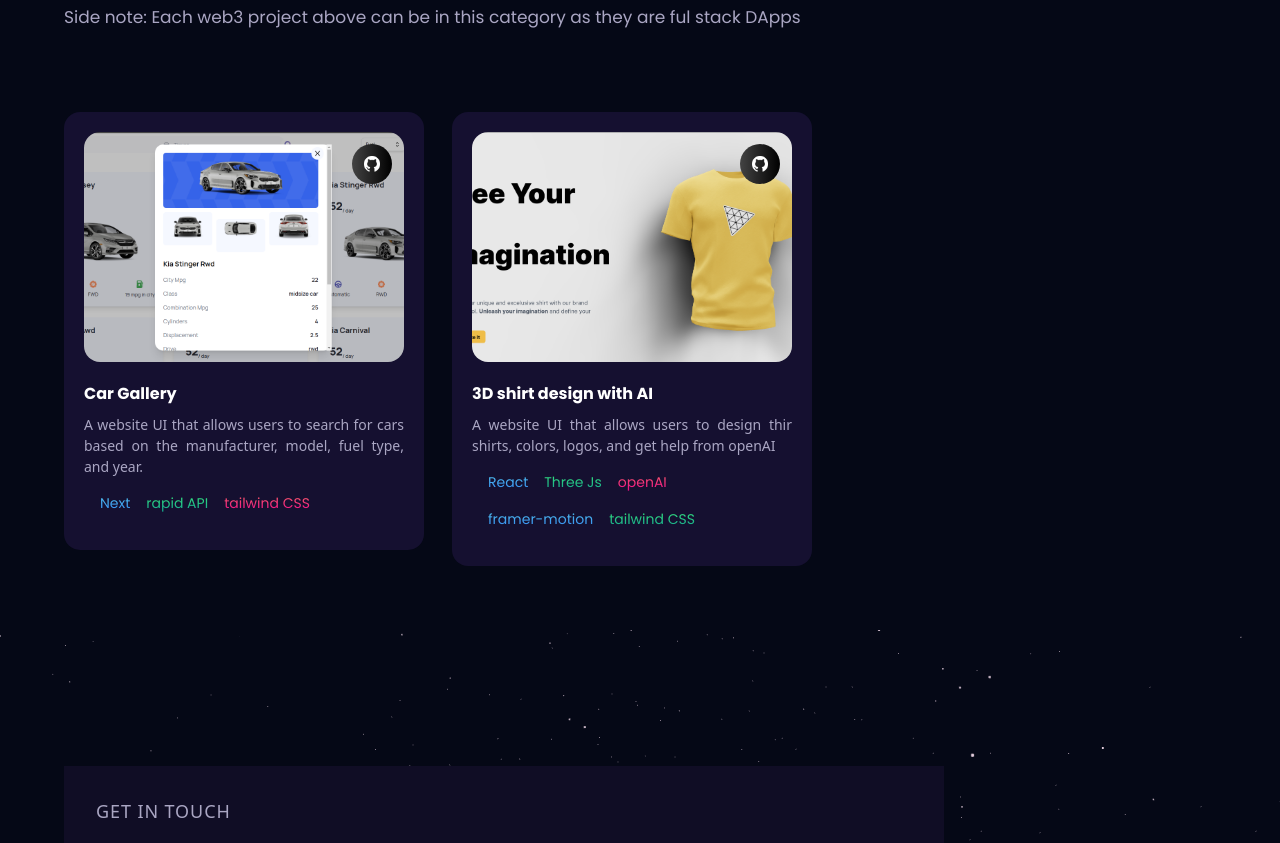
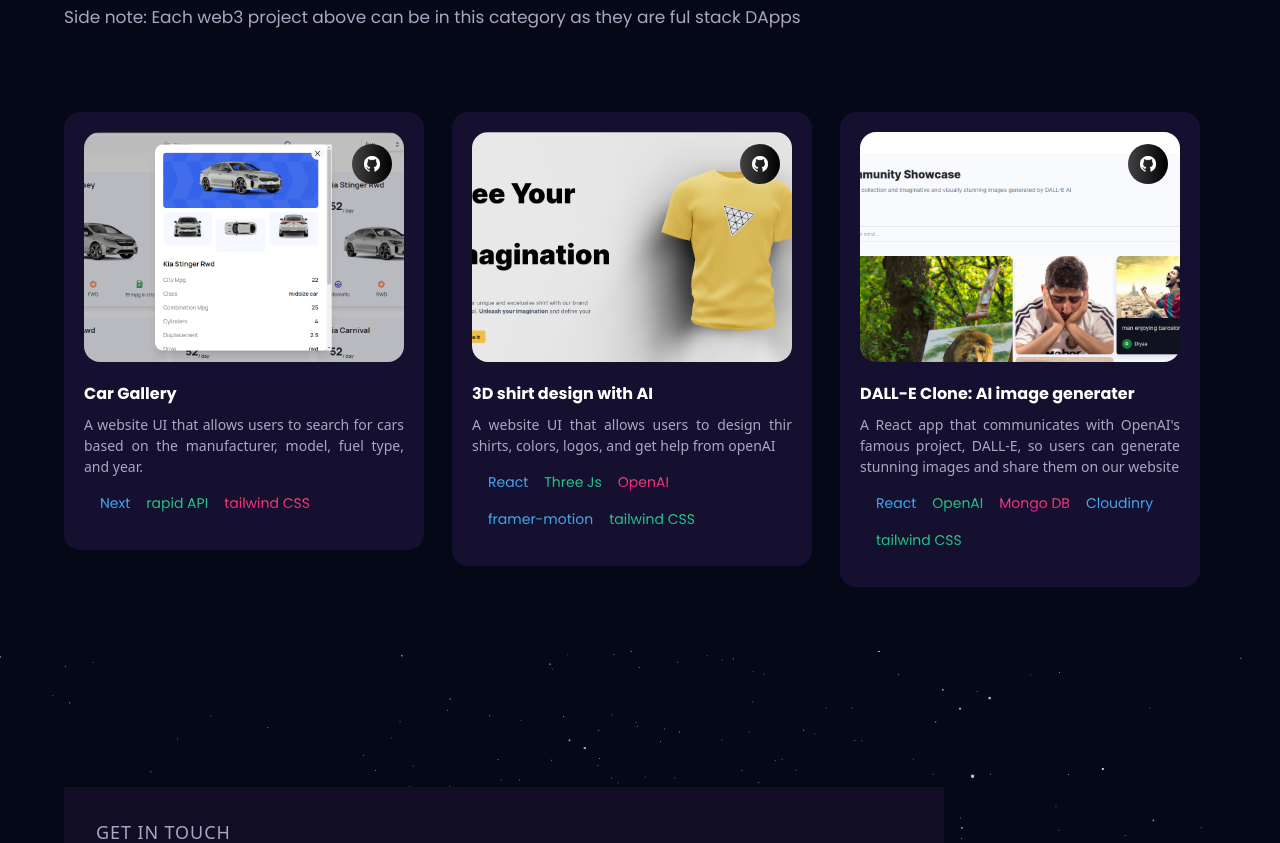
Before and after one commit to DiyaaDaoud/3D-Portfolio, a React (Vite) app: page / in a window 1280 px wide. Shown: the part 4349-5192 px from the top of the page. Built offline with nearby package versions, Linux system fonts and the light colour scheme.

Commit message:
adding DALL-E

```diff
--- a/src/assets/index.js
+++ b/src/assets/index.js
@@ -37,6 +37,7 @@ import blockshake from "./blockshake.png";
 import uniswapdex from "./uniswap-dex.png";
 import camapignfunding from "./campaignfunding.png";
 import shirtdesign from "./shirtdesign.png";
+import dalle from "./dalle.png";
 
 export {
   logo,
@@ -75,4 +76,5 @@ export {
   uniswapdex,
   camapignfunding,
   shirtdesign,
+  dalle,
 };
--- a/src/constants/index.js
+++ b/src/constants/index.js
@@ -22,6 +22,7 @@ import {
   uniswapdex,
   camapignfunding,
   shirtdesign,
+  dalle,
 } from "../assets";
 
 export const navLinks = [
@@ -204,7 +205,7 @@ const webprojects = [
         color: "green-text-gradient",
       },
       {
-        name: "openAI",
+        name: "OpenAI",
         color: "pink-text-gradient",
       },
       {
@@ -219,6 +220,35 @@ const webprojects = [
     image: shirtdesign,
     source_code_link:
       "https://github.com/DiyaaDaoud/3D-AI-Shirt-Design/tree/main",
+  },
+  {
+    name: "DALL-E Clone: AI image generater",
+    description:
+      "A React app that communicates with OpenAI's famous project, DALL-E, so users can generate stunning images and share them on our website",
+    tags: [
+      {
+        name: "React",
+        color: "blue-text-gradient",
+      },
+      {
+        name: "OpenAI",
+        color: "green-text-gradient",
+      },
+      {
+        name: "Mongo DB",
+        color: "pink-text-gradient",
+      },
+      {
+        name: "Cloudinry",
+        color: "blue-text-gradient",
+      },
+      {
+        name: "tailwind CSS",
+        color: "green-text-gradient",
+      },
+    ],
+    image: dalle,
+    source_code_link: "https://github.com/DiyaaDaoud/DALL-E-Clone/tree/main",
   },
 ];
 const web3projects = [
```
Also changed, not shown: src/assets/dalle.png (added).
